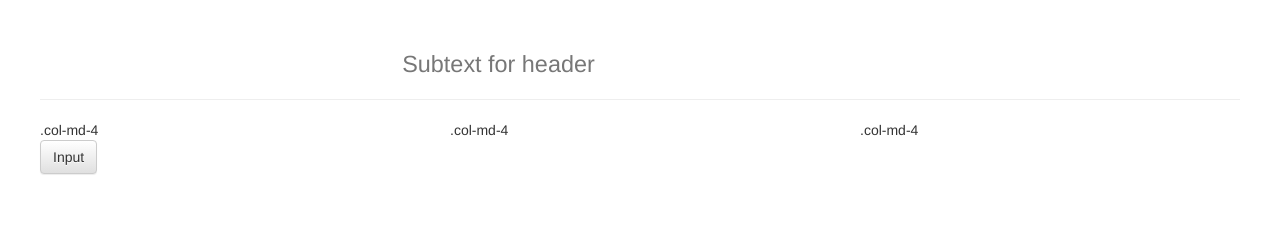
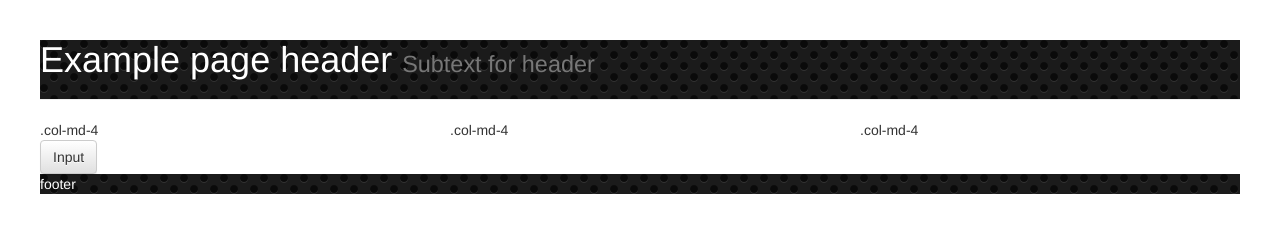
Before and after one commit to millardseto/template, a plain HTML site: page index.html in a window 1280 px wide. Drawn offline with nearby package versions, Linux system fonts and the light colour scheme; the site is published under a folder, as on GitHub Pages, so addresses that start at the root find nothing.

Commit message:
fix url path to image

```diff
--- a/css/master.css
+++ b/css/master.css
@@ -1,5 +1,5 @@
 header, footer {
-  background-image: url("/images/b11.png");
+  background-image: url("../images/b11.png");
   background-repeat: repeat;
   color: white;
 }
```
